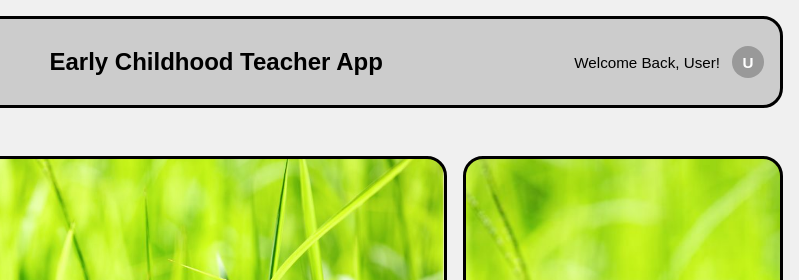
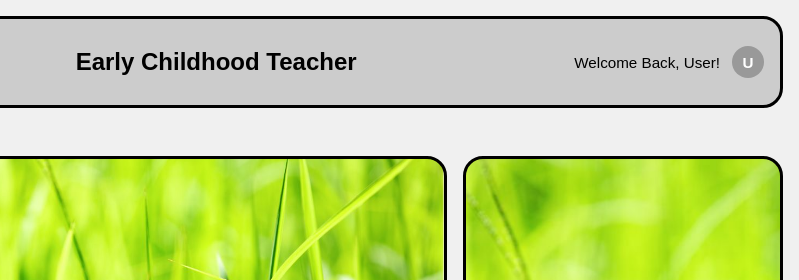
Before and after one commit to maxbritt-au/project-repo-childhoodapp, a plain HTML site: page Early childhood 1/Early childhood/html/teacher-dashboard.html in a window 1280 px wide. Shown: the top 280 px of the page, 481-1280 px from the left. Drawn offline with Linux system fonts and the light colour scheme; files whose address does not match are found by name.

Commit message:
Update teacher-dashboard.html

```diff
--- a/Early childhood 1/Early childhood/html/teacher-dashboard.html
+++ b/Early childhood 1/Early childhood/html/teacher-dashboard.html
@@ -2,7 +2,7 @@
 <html lang="en">
 <head>
   <meta charset="UTF-8">
-  <title>Early Childhood Teacher App</title>
+  <title>Early Childhood Teacher</title>
   <link rel="stylesheet" href="../css/teacher-dashboard.css">
 </head>
 <body>
@@ -33,7 +33,7 @@
     <div class="main">
       <header class="topnav">
         <img src="logo.png" alt="Child Care Logo" class="logo">
-        <h1>Early Childhood Teacher App</h1>
+        <h1>Early Childhood Teacher</h1>
         <div class="user-area">
           <span>Welcome Back, User!</span>
           <div class="profile-circle">U</div>
```
